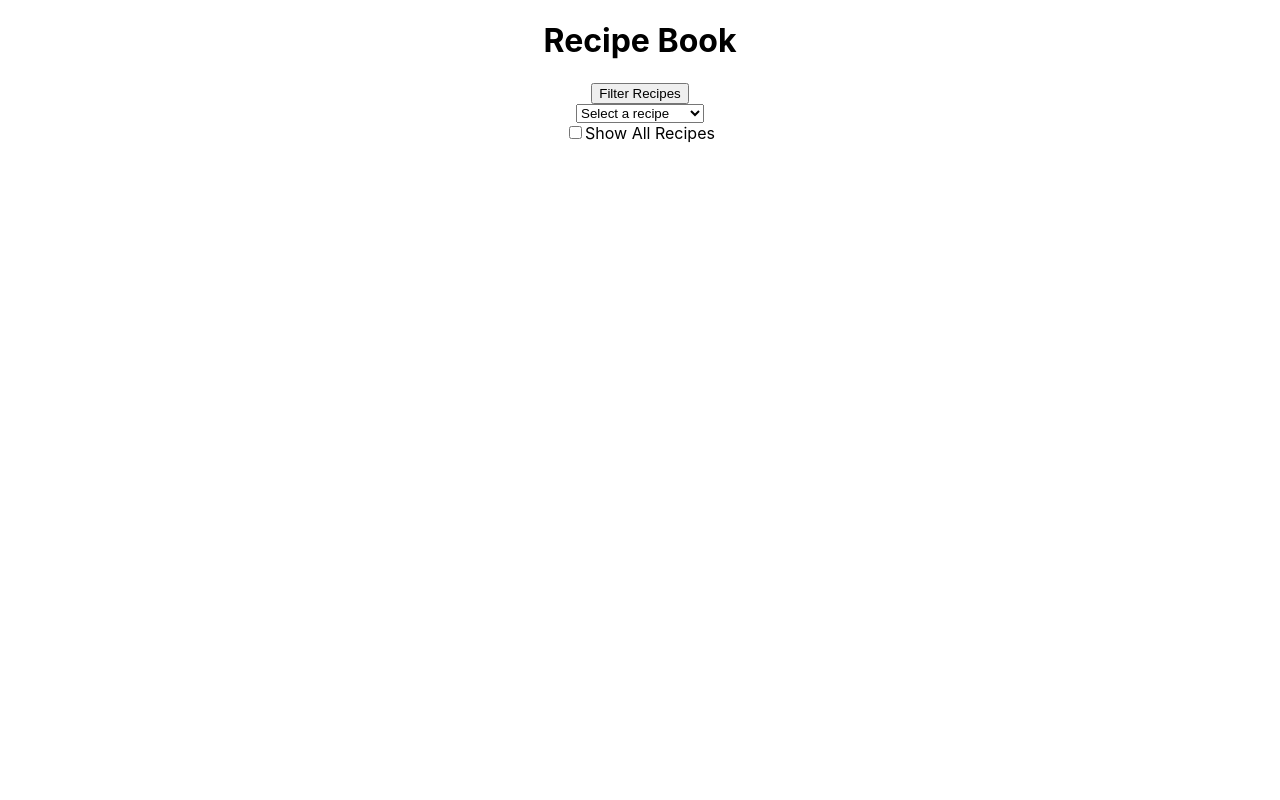
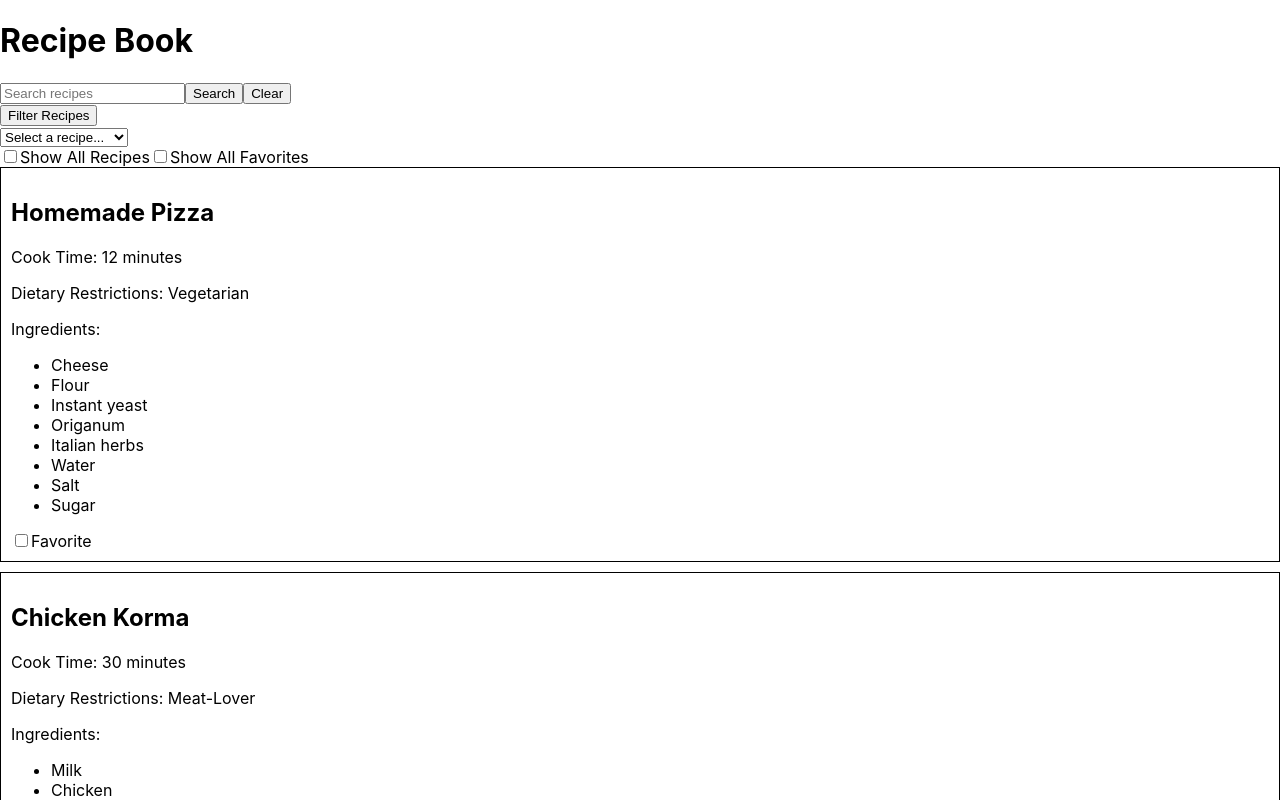
Before and after one commit to MaxKruger123/InteractiveRecipeBook, a React (Create React App) app in the folder interactiverecipebook/: page / in a window 1280 px wide. Shown: the top 800 px of the page. Built offline with nearby package versions, Linux system fonts and the light colour scheme.

Commit message:
Added search and fixed all bugs. Changed UI.

```diff
--- a/interactiverecipebook/src/App.css
+++ b/interactiverecipebook/src/App.css
@@ -44,3 +44,9 @@
   justify-content: center;
 
 }
+
+.recipe{
+  border:  5px solid black;
+  padding: 10px;
+  margin-bottom: 10px;
+}
--- a/interactiverecipebook/src/App.js
+++ b/interactiverecipebook/src/App.js
@@ -1,53 +1,30 @@
-import logo from './logo.svg';
-import './App.css';
-import React, { useState } from 'react';
+import React, { useState, useEffect } from 'react';
 import Recipe from './Recipe';
 import RecipeDropdown from './recipeDropdown';
 
 // Define individual recipes
 const pizzaRecipe = {
   name: 'Homemade Pizza',
-  ingredients: [
-    'Cheese',
-    'Flour',
-    'Instant yeast',
-    'Origanum',
-    'Italian herbs',
-    'Water',
-    'Salt',
-    'Sugar'
-  ],
+  ingredients: ['Cheese', 'Flour', 'Instant yeast', 'Origanum', 'Italian herbs', 'Water', 'Salt', 'Sugar'],
   cookTime: '12 minutes',
-  dietaryRestrictions: 'Vegetarian'
+  dietaryRestrictions: 'Vegetarian',
+  favorite: false,
 };
 
 const chickenKormaRecipe = {
   name: 'Chicken Korma',
-  ingredients: [
-    'Milk',
-    'Chicken',
-    'Condensed Milk',
-    'Spices',
-    'Herbs',
-    'Water',
-    'Salt',
-    'Sugar'
-  ],
+  ingredients: ['Milk', 'Chicken', 'Condensed Milk', 'Spices', 'Herbs', 'Water', 'Salt', 'Sugar'],
   cookTime: '30 minutes',
-  dietaryRestrictions: 'Meat-Lover'
+  dietaryRestrictions: 'Meat-Lover',
+  favorite: false,
 };
 
 const omelleteRecipe = {
   name: 'Omellete',
-  ingredients: [
-    'Milk',
-    'flour',
-    '3 eggs',
-     'Salt',
-    'Tomato',
-  ],
+  ingredients: ['Milk', 'flour', '3 eggs', 'Salt', 'Tomato'],
   cookTime: '30 minutes',
-  dietaryRestrictions: 'Gluten-Free'
+  dietaryRestrictions: 'Gluten-Free',
+  favorite: false,
 };
 
 const App = () => {
@@ -55,23 +32,53 @@
   const [selectedDietaryRestrictions, setSelectedDietaryRestrictions] = useState([]);
   const [showFilter, setShowFilter] = useState(false);
   const [showAllRecipes, setShowAllRecipes] = useState(false);
+  const [showAllFavorites, setShowAllFavorites] = useState(false);
+  const [searchQuery, setSearchQuery] = useState('');
+  const [recipes, setRecipes] = useState([pizzaRecipe, chickenKormaRecipe, omelleteRecipe]);
+  const [searchedRecipes, setSearchedRecipes] = useState([]);
 
-  const handleSelectRecipe = (recipeName) => {
+  useEffect(() => {
+    // Filter recipes based on search query and favorites from the user
+    let filtered = recipes;
+    if (searchQuery) {
+      filtered = filtered.filter(recipe => recipe.name.toLowerCase().includes(searchQuery.toLowerCase()));
+    }
+    if (showAllFavorites) {
+      filtered = filtered.filter(recipe => recipe.favorite);
+    }
+    if (selectedDietaryRestrictions.length > 0) {
+      filtered = filtered.filter(recipe =>
+        selectedDietaryRestrictions.some(restriction => recipe.dietaryRestrictions.includes(restriction))
+      );
+    }
+    setSearchedRecipes(filtered);
+  }, [recipes, searchQuery, selectedDietaryRestrictions, showAllFavorites]);
+
+  const handleSelectRecipe = recipeName => {
     const recipe = recipes.find(recipe => recipe.name === recipeName);
     setSelectedRecipe(recipe);
+    setSearchQuery(''); // Clear the search query when a recipe is selected
     setShowAllRecipes(false);
   };
 
-  const handleShowAllRecipesChange = (event) => {
+  const handleShowAllRecipesChange = event => {
     setShowAllRecipes(event.target.checked);
     setSelectedRecipe(null); // Reset selected recipe to null when show all recipes checkbox is changed
+    if (event.target.checked) {
+      setSearchedRecipes(recipes); // Set searchedRecipes to all recipes when show all recipes is checked
+    }
+  };
+
+  const handleShowAllFavoritesChange = event => {
+    setShowAllFavorites(event.target.checked);
+    setSelectedRecipe(null); // Reset selected recipe to null when show all favorites checkbox is changed
   };
 
   const handleShowFilter = () => {
     setShowFilter(prevState => !prevState);
   };
 
-  const handleDietaryRestrictionChange = (restriction) => {
+  const handleDietaryRestrictionChange = restriction => {
     if (selectedDietaryRestrictions.includes(restriction)) {
       setSelectedDietaryRestrictions(selectedDietaryRestrictions.filter(item => item !== restriction));
     } else {
@@ -79,19 +86,44 @@
     }
   };
 
-  const recipes = [pizzaRecipe, chickenKormaRecipe, omelleteRecipe];
+  const handleSearchChange = event => {
+    setSearchQuery(event.target.value);
+  };
 
-  const filteredRecipes = showAllRecipes
-  ? recipes
-  : recipes.filter(recipe => {
-      return selectedDietaryRestrictions.some(restriction =>
-        recipe.dietaryRestrictions.includes(restriction)
-      );
+  const handleSearchSubmit = event => {
+    event.preventDefault(); // Prevent form submission
+    // No need to filter here, useEffect will take care of it
+  };
+
+  const handleClearSearch = () => {
+    setSearchQuery('');
+  };
+
+  const handleToggleFavorite = recipeName => {
+    const updatedRecipes = recipes.map(recipe => {
+      if (recipe.name === recipeName) {
+        return { ...recipe, favorite: !recipe.favorite };
+      }
+      return recipe;
     });
+    setRecipes(updatedRecipes);
+  };
 
   return (
     <div className="container">
       <h1>Recipe Book</h1>
+      <form onSubmit={handleSearchSubmit}>
+        <div>
+          <input
+            type="text"
+            placeholder="Search recipes"
+            value={searchQuery}
+            onChange={handleSearchChange}
+          />
+          <button type="submit">Search</button>
+          <button type="button" onClick={handleClearSearch}>Clear</button>
+        </div>
+      </form>
       <div>
         <button onClick={handleShowFilter}>Filter Recipes</button>
         {showFilter && (
@@ -123,7 +155,8 @@
           </div>
         )}
       </div>
-      <RecipeDropdown recipes={recipes} onSelectRecipe={handleSelectRecipe} />
+      <RecipeDropdown recipes={recipes} onSelectRecipe={handleSelectRecipe} searchQuery={searchQuery} />
+      <div>
         <label>
           <input
             type="checkbox"
@@ -132,14 +165,19 @@
           />
           Show All Recipes
         </label>
-      {selectedRecipe && <Recipe recipe={selectedRecipe} />}
-      {!selectedRecipe && (
-        <div>
-          {filteredRecipes.map((recipe, index) => (
-            <Recipe key={index} recipe={recipe} />
+        <label>
+          <input
+            type="checkbox"
+            checked={showAllFavorites}
+            onChange={handleShowAllFavoritesChange}
+          />
+          Show All Favorites
+        </label>
+      </div>
+      {selectedRecipe && <Recipe recipe={selectedRecipe} onToggleFavorite={handleToggleFavorite} />}
+      {!selectedRecipe && searchedRecipes.map((recipe, index) => (
+        <Recipe key={index} recipe={recipe} onToggleFavorite={handleToggleFavorite} />
       ))}
-        </div>
-      )}
     </div>
   );
 };
--- a/interactiverecipebook/src/Recipe.js
+++ b/interactiverecipebook/src/Recipe.js
@@ -1,23 +1,33 @@
 import React from 'react';
 
+const Recipe = ({ recipe, onToggleFavorite }) => {
+  const { name, ingredients, cookTime, dietaryRestrictions, favorite } = recipe;
 
+  const handleFavoriteChange = () => {
+    onToggleFavorite(name);
+  };
 
-const Recipe = ({ recipe }) => { //This functrion simply displays an individual recipes depending on what is chosen by the user
   return (
-      <div className="recipe">
-        <h3>{recipe.name}</h3>
-        <p><strong>Ingredients:</strong></p>
+    <div className="recipe" style={{ border: '1px solid black', padding: '10px', marginBottom: '10px' }}>
+      <h2>{name}</h2>
+      <p>Cook Time: {cookTime}</p>
+      <p>Dietary Restrictions: {dietaryRestrictions}</p>
+      <p>Ingredients:</p>
       <ul>
-          {recipe.ingredients.map((ingredient, index) => (
+        {ingredients.map((ingredient, index) => (
           <li key={index}>{ingredient}</li>
         ))}
       </ul>
-        <p><strong>Time to Cook:</strong> {recipe.cookTime}</p>
-        <p><strong>Dietary Restrictions:</strong> {recipe.dietaryRestrictions}</p>
-
+      <label>
+        <input
+          type="checkbox"
+          checked={favorite}
+          onChange={handleFavoriteChange}
+        />
+        Favorite
+      </label>
     </div>
   );
 };
 
-
 export default Recipe;
--- a/interactiverecipebook/src/recipeDropdown.js
+++ b/interactiverecipebook/src/recipeDropdown.js
@@ -1,24 +1,24 @@
 import React from 'react';
 
-/*This functional component allows for the user to click on an drop down list which
-displays the individual recipes that the user can then click on. If the user clicks
-on a recipe then the recipe will be displayed in its fullest.*/
+const RecipeDropdown = ({ recipes, onSelectRecipe, searchQuery }) => {
+  const filteredRecipes = searchQuery
+    ? recipes.filter(recipe =>
+        recipe.name.toLowerCase().includes(searchQuery.toLowerCase())
+      )
+    : recipes;
 
-const RecipeDropdown = ({ recipes, onSelectRecipe }) => {
   return (
-
+    <div>
       <select onChange={(e) => onSelectRecipe(e.target.value)}>
-        {/* if there is no recipe selected then "Select Recipe" will be displayed*/}
-        <option value="">Select a recipe</option>
-        {/* maps out each recipe and assigns an index to each one */}
-        {recipes.map((recipe, index) => (
-          <option key={index} value={recipe.name}>{recipe.name}</option>
-
+        <option value="">Select a recipe...</option>
+        {filteredRecipes.map((recipe, index) => (
+          <option key={index} value={recipe.name}>
+            {recipe.name}
+          </option>
         ))}
-
       </select>
+    </div>
   );
-
 };
 
 export default RecipeDropdown;
```
Lines whose indentation alone changed are shown as unchanged.
